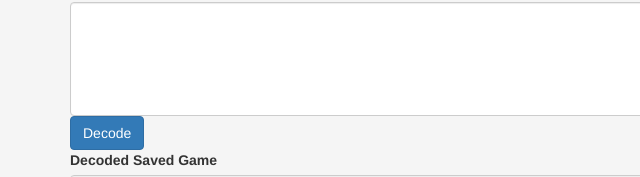
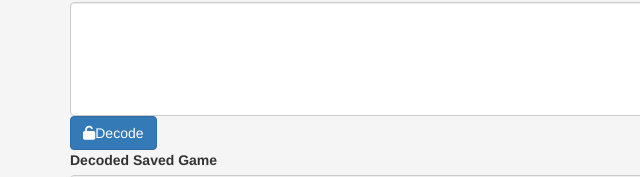
Before and after one commit to MEth0/Swarmsim-save-editor, a plain HTML site: page index.html in a window 1280 px wide. Shown: the part 366-543 px from the top of the page, 0-640 px from the left. Drawn offline with nearby package versions, Linux system fonts and the light colour scheme.

Commit message:
Update index.html

```diff
--- a/index.html
+++ b/index.html
@@ -40,7 +40,8 @@
     <div class="container" style="margin-bottom: 60px;">
         <label for="originalSavedGame">Paste encoded saved game here</label>
         <textarea class="form-control" rows="5" id="originalSavedGame"></textarea>
-        <button type="button" class="btn btn-primary" onclick='decode();'>Decode</button><br>
+        <a class="btn btn-primary" onclick='decode();'>
+            <i class="fa fa-unlock-alt" aria-hidden="true"></i>Decode</a><br>
         <label for="decoded">Decoded Saved Game</label>
         <textarea class="form-control" rows="12" id="decoded"></textarea>
         <button type="button" class="btn btn-primary" onclick="encode()">Encode</button><br><br>
```
